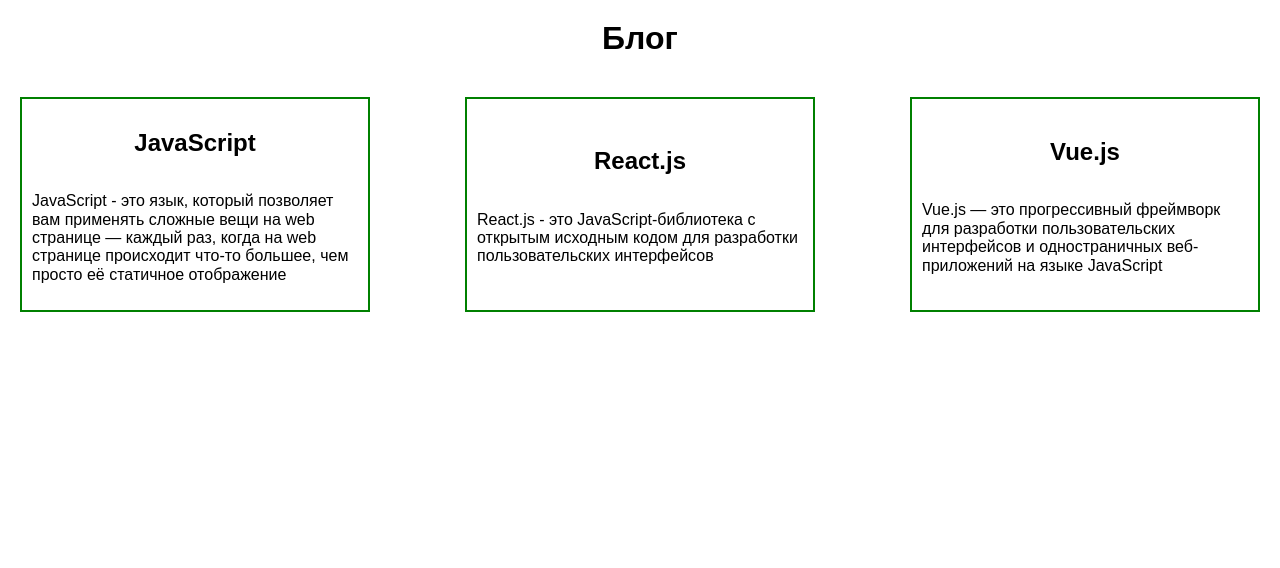
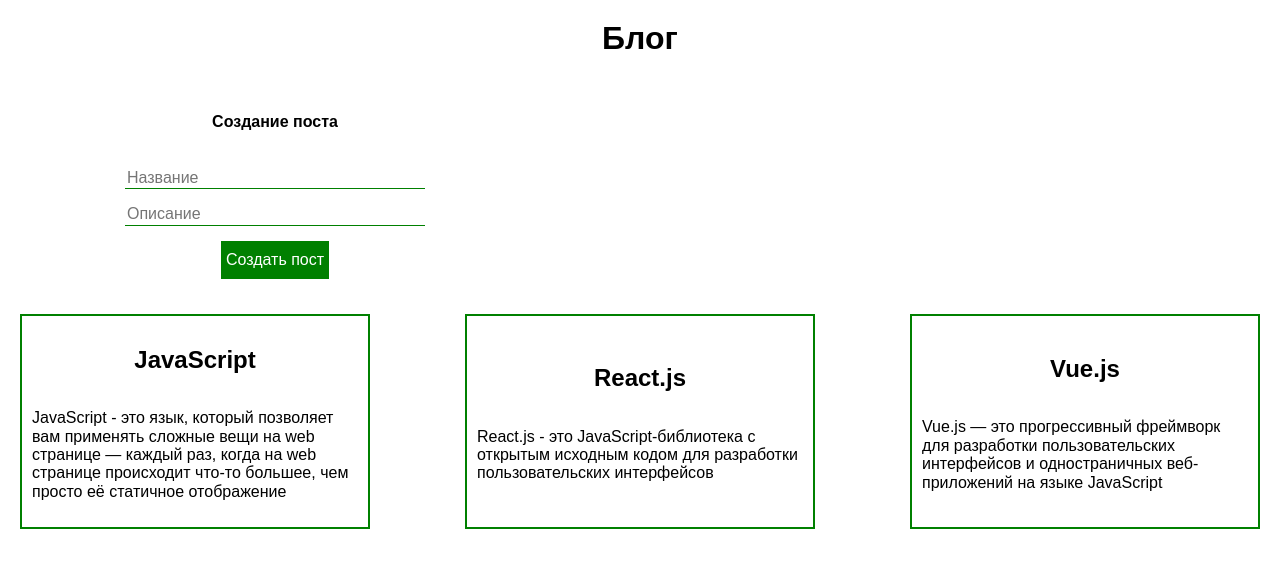
Before and after one commit to IVKrylova/vue.3-project, a Vue app: page / in a window 1280 px wide. Shown: the top 568 px of the page. Built offline with nearby package versions, Linux system fonts and the light colour scheme.

Commit message:
feat: add form to create a post

```diff
--- a/src/App.vue
+++ b/src/App.vue
@@ -2,6 +2,24 @@
   <header></header>
   <main class="page">
     <h1 class="h1">Блог</h1>
+    <form class="form" @submit.prevent>
+      <h4 class="form__title">Создание поста</h4>
+      <input
+        @input="title = $event.target.value"
+        v-bind:value="title"
+        class="form__input"
+        type="text"
+        placeholder="Название"
+      >
+      <input
+        @input="description = $event.target.value"
+        v-bind:value="description"
+        class="form__input"
+        type="text"
+        placeholder="Описание"
+      >
+      <button class="form__button" @click="createPost">Создать пост</button>
+    </form>
     <ul class="postList">
       <li class="post" v-for="post in posts">
         <h2 class="post__title">{{ post.title }}</h2>
@@ -21,16 +39,22 @@
             { id: 2, title: 'React.js', description: 'React.js - это JavaScript-библиотека с открытым исходным кодом для разработки пользовательских интерфейсов' },
             { id: 3, title: 'Vue.js', description: 'Vue.js — это прогрессивный фреймворк для разработки пользовательских интерфейсов и одностраничных веб-приложений на языке JavaScript' },
           ],
+          title: '',
+          description: '',
         }
       },
       methods: {
-        addLike() {
-          this.likes += 1;
+        createPost() {
+          const newPost = {
+            id: new Date(),
+            title: this.title,
+            description: this.description,
+          };
+          this.posts.push(newPost);
+          this.title = '';
+          this.description = '';
+        }
       },
-        addDislike() {
-          this.dislikes += 1;
-        },
-      }
     }
 </script>
 
@@ -69,5 +93,31 @@
     width: 100%;
   }
 
+  .form {
+    display: flex;
+    flex-direction: column;
+    row-gap: 15px;
+    max-width: 500px;
+    Width: 100%;
+    margin: 15px 25px;
+    justify-content: center;
+    align-items: center;
+  }
 
+  .form__input {
+    max-width: 300px;
+    width: 100%;
+    box-sizing: border-box;
+    border: none;
+    border-bottom: 1px solid green;
+  }
+
+  .form__button {
+    box-sizing: border-box;
+    border: none;
+    background-color: green;
+    color: #fff;
+    padding: 10px 5px;
+    cursor: pointer;
+  }
 </style>
```
Lines whose indentation alone changed are shown as unchanged.
